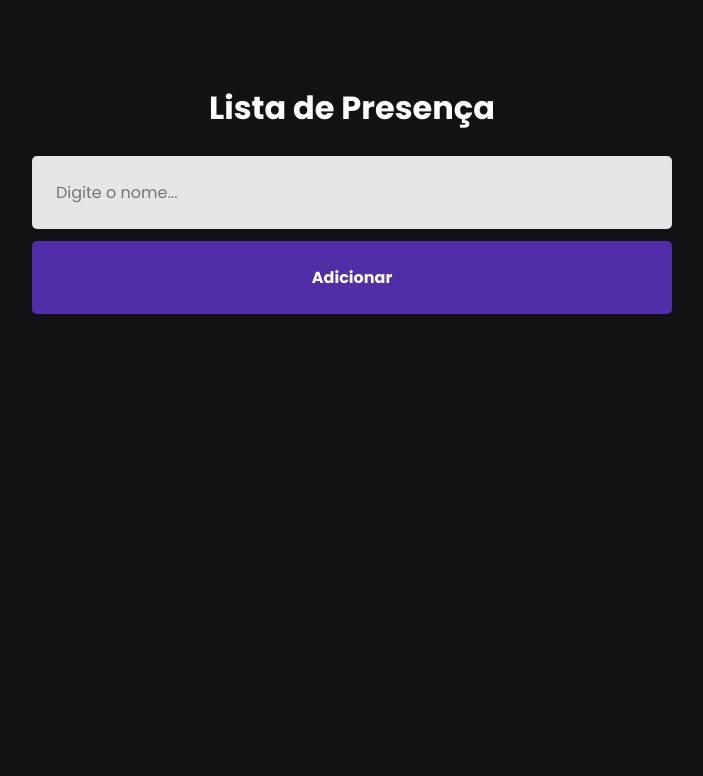
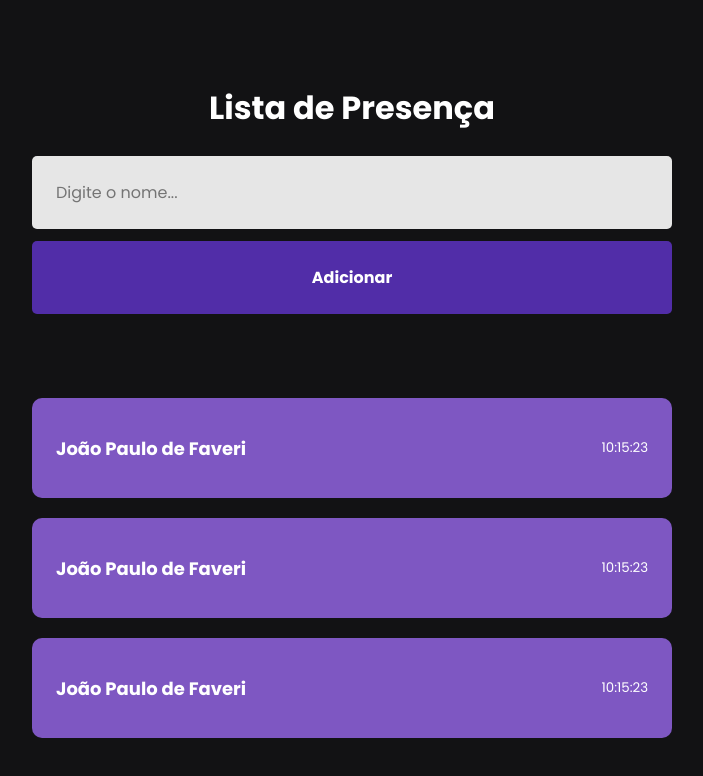
Before and after one commit to joaofaveri/especializar-react-rocketseat, a React (Vite) app: page / in a window 1280 px wide. Shown: the top 776 px of the page, without its empty margins (288-991 px from the left). Built offline with nearby package versions, Linux system fonts and the light colour scheme.

Commit message:
feat: create Card component

```diff
--- /dev/null
+++ b/src/components/Card/index.jsx
@@ -0,0 +1,10 @@
+import './styles.css'
+
+export function Card() {
+  return (
+    <div className='card'>
+      <strong>João Paulo de Faveri</strong>
+      <small>10:15:23</small>
+    </div>
+  )
+}
--- /dev/null
+++ b/src/components/Card/styles.css
@@ -0,0 +1,16 @@
+.card {
+  height: 100px;
+  width: 50%;
+  background: #7E57C2;
+  color: #FFF;
+  border-radius: 10px;
+  margin-bottom: 20px;
+  display: flex;
+  align-items: center;
+  justify-content: space-between;
+  padding: 24px;
+}
+
+.card strong {
+  font-size: 18px;
+}
--- a/src/pages/Home/index.jsx
+++ b/src/pages/Home/index.jsx
@@ -1,4 +1,5 @@
 import './styles.css'
+import { Card } from '../../components/Card'
 
 export function Home() {
   return (
@@ -6,6 +7,10 @@ export function Home() {
       <h1>Lista de Presença</h1>
       <input type="text" placeholder="Digite o nome..." />
       <button type="button">Adicionar</button>
+
+      <Card />
+      <Card />
+      <Card />
     </div>
   )
 }
--- a/src/styles/global.css
+++ b/src/styles/global.css
@@ -2,7 +2,6 @@
   margin: 0;
   padding: 0;
   box-sizing: border-box;
-  background-color: #121214;
 }
 
 body, button, input {
@@ -10,3 +9,7 @@ body, button, input {
   font-size: 16px;
   -webkit-font-smoothing: antialiased;
 }
+
+body {
+  background-color: #121214;
+}
```
